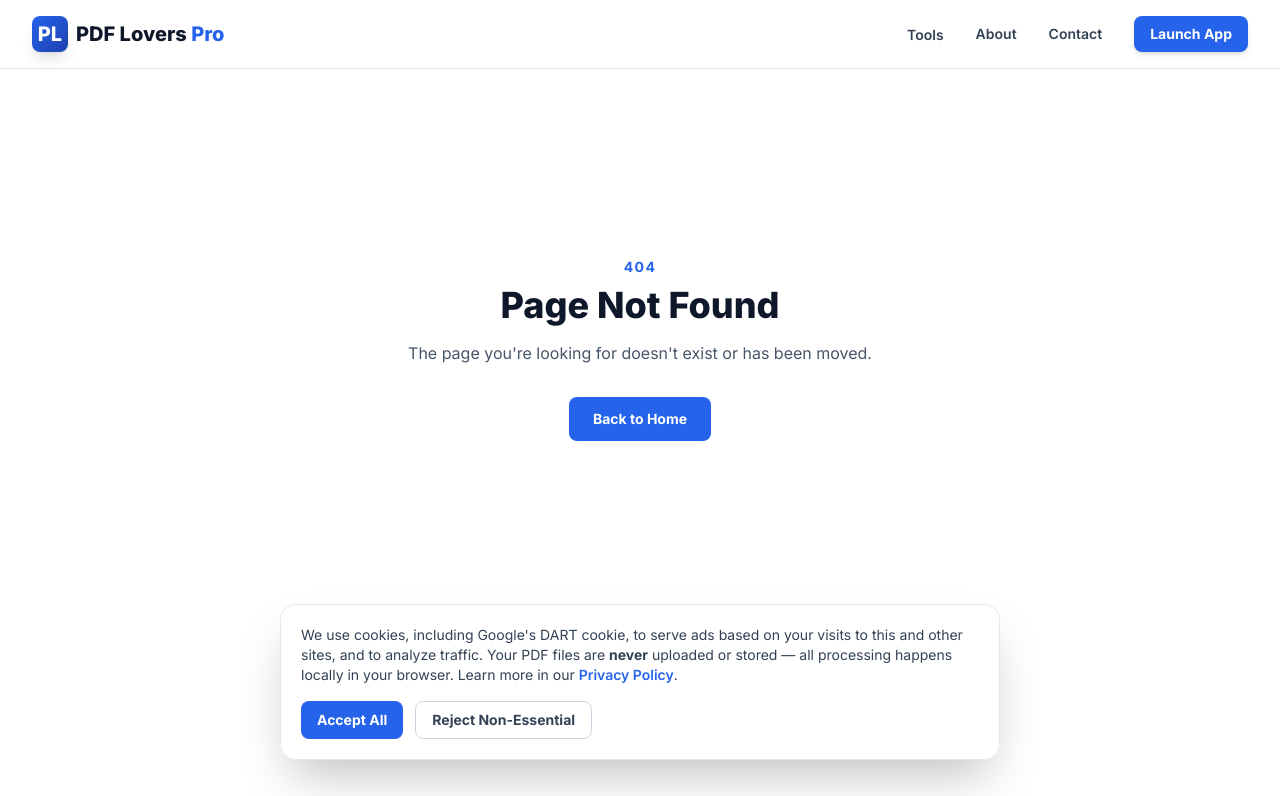
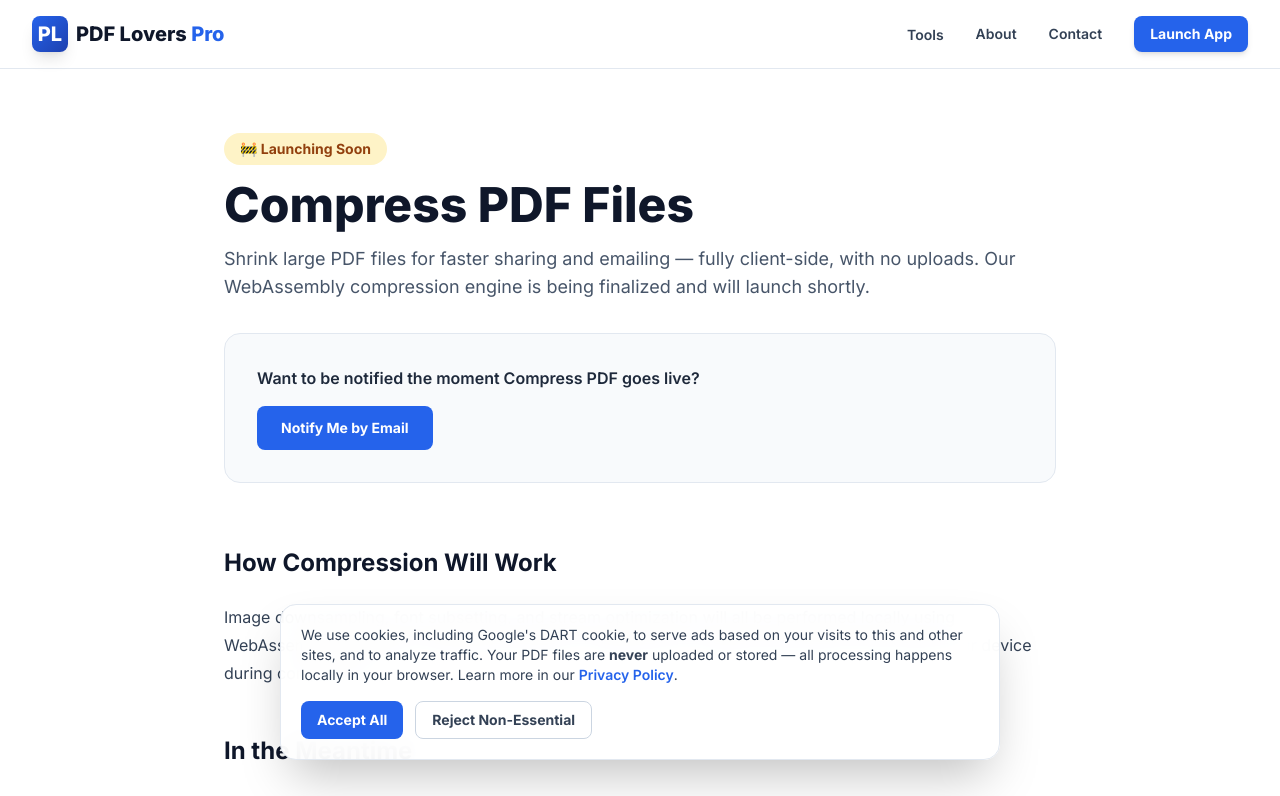
Before and after one commit to hassanasghar971-ui/pdflovers, a Next.js app: page /compress-pdf in a window 1280 px wide. Before the commit this address had no page. Shown: the top 796 px of the page. Built offline with nearby package versions, Linux system fonts and the light colour scheme.

Commit message:
Add Compress PDF page with metadata and content

```diff
--- /dev/null
+++ b/app/compress-pdf/page.tsx
@@ -0,0 +1,55 @@
+import type { Metadata } from "next";
+import Link from "next/link";
+import { siteConfig } from "@/lib/site-config";
+
+export const metadata: Metadata = {
+  title: "Compress PDF Files Online — Free & Private",
+  description:
+    "Reduce your PDF file size entirely in your browser, with no uploads. Launching soon on PDF Lovers Pro.",
+  alternates: { canonical: `${siteConfig.url}/compress-pdf` },
+};
+
+export default function CompressPdfPage() {
+  return (
+    <div className="mx-auto max-w-4xl px-4 py-16 sm:px-6 lg:px-8">
+      <span className="inline-block rounded-full bg-amber-100 px-4 py-1.5 text-sm font-bold text-amber-800 dark:bg-amber-900/30 dark:text-amber-300">
+        🚧 Launching Soon
+      </span>
+      <h1 className="mt-4 text-4xl font-extrabold text-slate-900 dark:text-white sm:text-5xl">
+        Compress PDF Files
+      </h1>
+      <p className="mt-4 text-lg text-slate-600 dark:text-slate-400">
+        Shrink large PDF files for faster sharing and emailing — fully
+        client-side, with no uploads. Our WebAssembly compression engine is
+        being finalized and will launch shortly.
+      </p>
+
+      <div className="mt-8 rounded-2xl border border-slate-200 bg-slate-50 p-8 dark:border-slate-800 dark:bg-slate-900">
+        <p className="font-semibold text-slate-800 dark:text-slate-200">
+          Want to be notified the moment Compress PDF goes live?
+        </p>
+        <a
+          href={`mailto:${siteConfig.founder.email}?subject=Notify me: Compress PDF tool`}
+          className="mt-4 inline-block rounded-lg bg-brand-600 px-6 py-3 text-sm font-bold text-white hover:bg-brand-700"
+        >
+          Notify Me by Email
+        </a>
+      </div>
+
+      <section className="prose prose-slate mt-16 max-w-none dark:prose-invert">
+        <h2>How Compression Will Work</h2>
+        <p>
+          Image downsampling, font subsetting, and stream optimization will
+          all be performed locally using WebAssembly-compiled compression
+          libraries, meaning your sensitive documents never leave your device
+          during compression.
+        </p>
+        <h2>In the Meantime</h2>
+        <p>
+          Try our fully functional{" "}
+          <Link href="/merge-pdf">Merge PDF tool</Link> today.
+        </p>
+      </section>
+    </div>
+  );
+}
```
